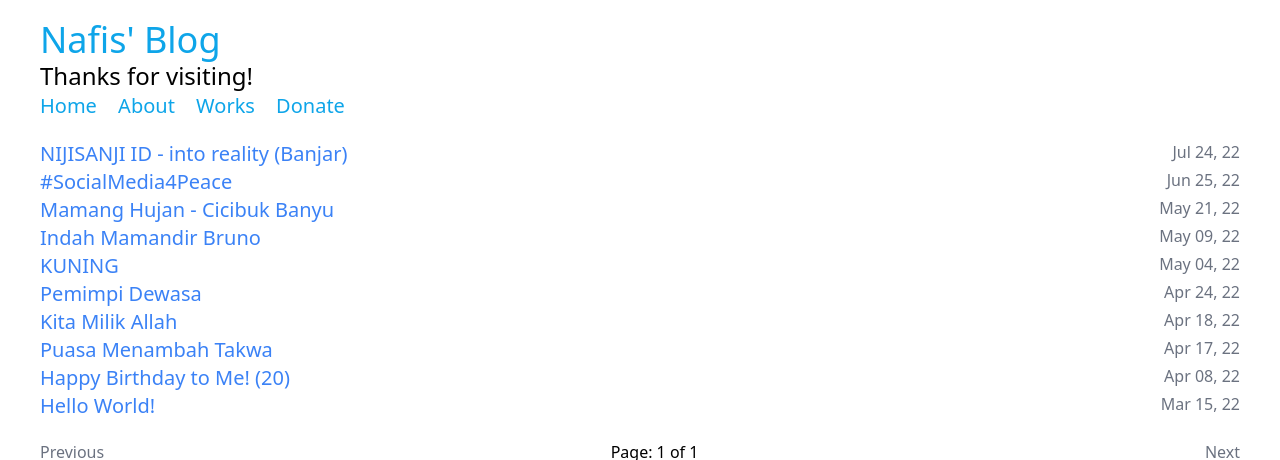
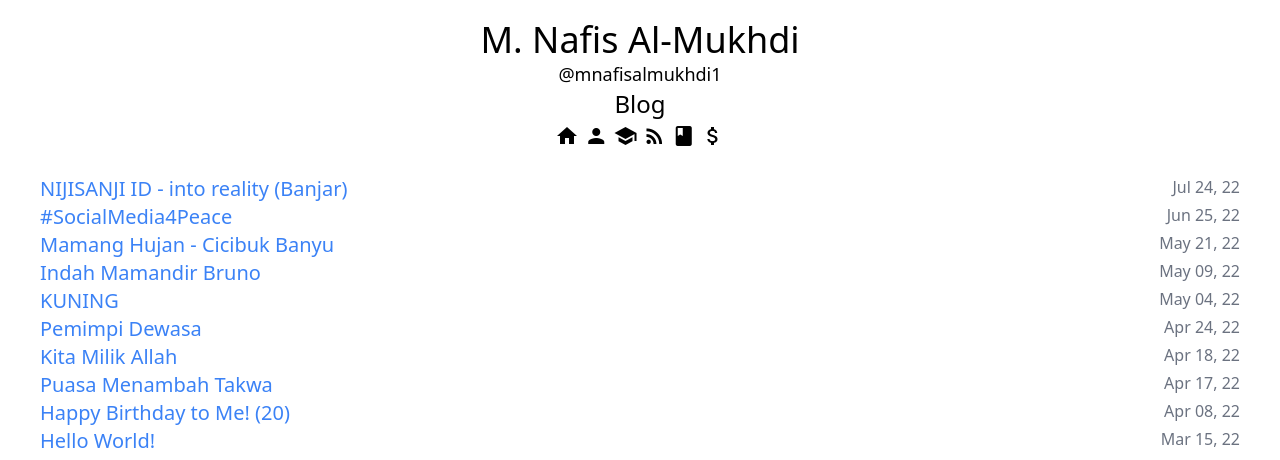
Before and after one commit to mnafisalmukhdi1/blog, a Jekyll site: the page built from index.html, in a window 1280 px wide, cut to the strip 0-460 px from the top of the page. Built offline with Jekyll 4.4.1, drawn with Linux system fonts in a browser that asks for light colours; nearby versions of some CDN libraries; the list of posts is cut into pages by our own code.

Commit message:
Update header.html

```diff
--- a/_includes/header.html
+++ b/_includes/header.html
@@ -1,11 +1,15 @@
 <body class="mx-10 my-5">
 	<header class="container">
-	<h1 class="text-4xl"><a href="{{site.url}}" class="text-sky-500">{{site.title}}</a></h1>
-	<h2 class="text-2xl">{{site.description}}</h2>
-	<nav class="text-xl space-x-4">
-		<a href="https://nafis1.my.id" class="text-sky-500 my-2" target="_blank">Home</a>
-		<a href="https://nafis1.my.id/about.html" class="text-sky-500 my-2" target="_blank">About</a>
-		<a href="https://nafis1.my.id/works/" class="text-sky-500 my-2" target="_blank">Works</a>
-		<a href="https://nafis1.my.id/donate.html" class="text-sky-500 my-2" target="_blank">Donate</a>
+		<h1 class="text-4xl text-center my-auto">M. Nafis Al-Mukhdi</h1>
+		<h2 class="text-lg text-center">@mnafisalmukhdi1</h2>
+		<h3 class="text-2xl text-center">Blog</h3>
+	</header>
+	<nav class="text-xl text-center my-1">
+		<a href="https://nafis1.my.id"><span class="material-icons">home</span></a>
+		<a href="https://nafis1.my.id/about.html"><span class="material-icons">person</span></a>
+		<a href="https://pddikti.kemdikbud.go.id/data_mahasiswa/RDlFM0I5QjgtMjA3Ri00NDcxLUFGREEtMjkwMTYwNTcyRjJD" target="_blank"><span class="material-icons">school</span></a>
+		<a href="https://blog.nafis1.my.id"><span class="material-icons">rss_feed</span></a>
+		<a href="https://nafis1.my.id/works/index.html"><span class="material-icons">book</span></a>
+		<a href="https://nafis1.my.id/donate.html"><span class="material-icons">attach_money</span></a>
 	</nav>
 	</header>
```
